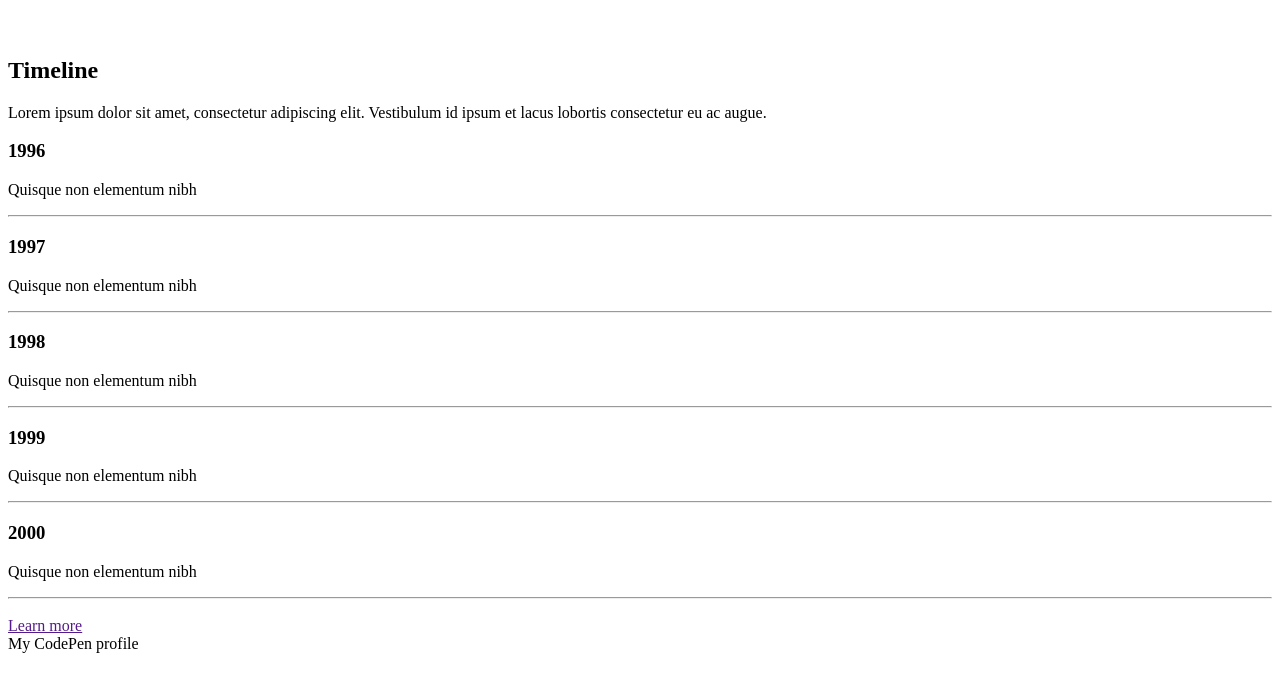
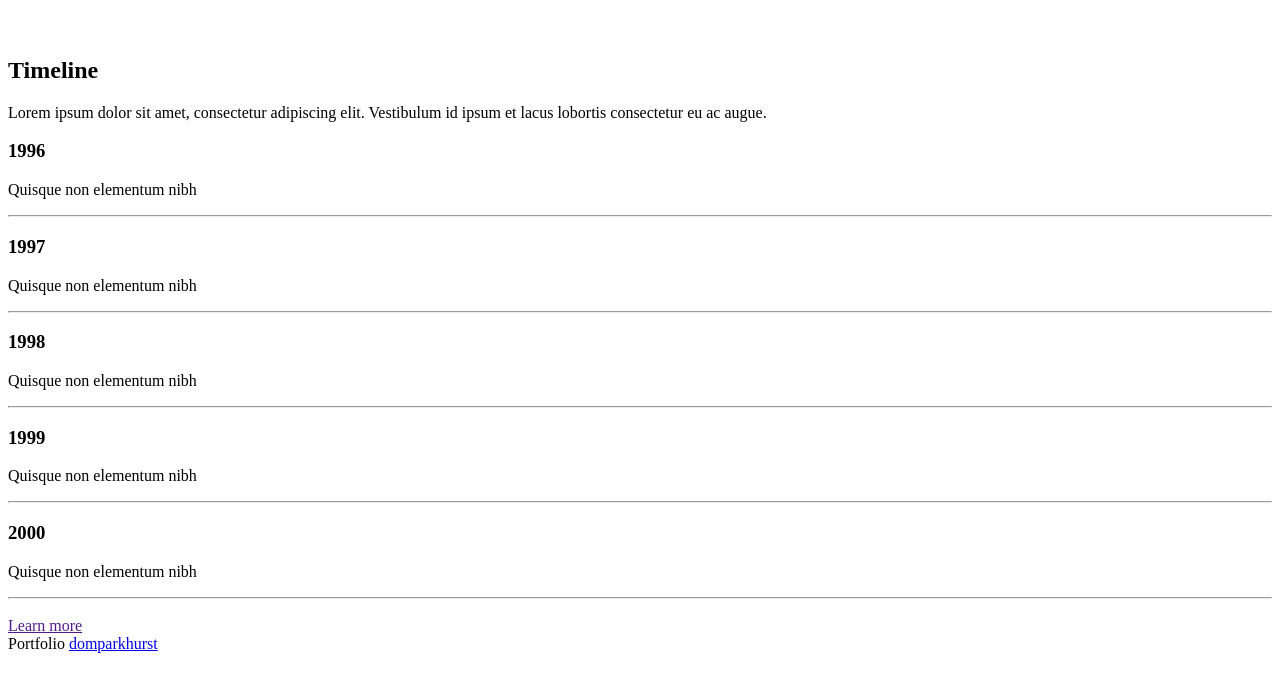
Before and after one commit to domparkhurst/FCC-Projects, a plain HTML site: page 01 Tribute Page/index.html in a window 1280 px wide. Shown: the part 61-752 px from the top of the page. Drawn offline with Linux system fonts and the light colour scheme.

Commit message:
Update index.html

```diff
--- a/01 Tribute Page/index.html
+++ b/01 Tribute Page/index.html
@@ -54,7 +54,7 @@
             </div>
           </div>
         </div>
-        <footer>My CodePen profile <a href="https://codepen.io/"></a></footer>
+        <footer>Portfolio <a href="https://codepen.io/domparkhurst/">domparkhurst</a></footer>
       </div>
     </div>
   </div>
```
